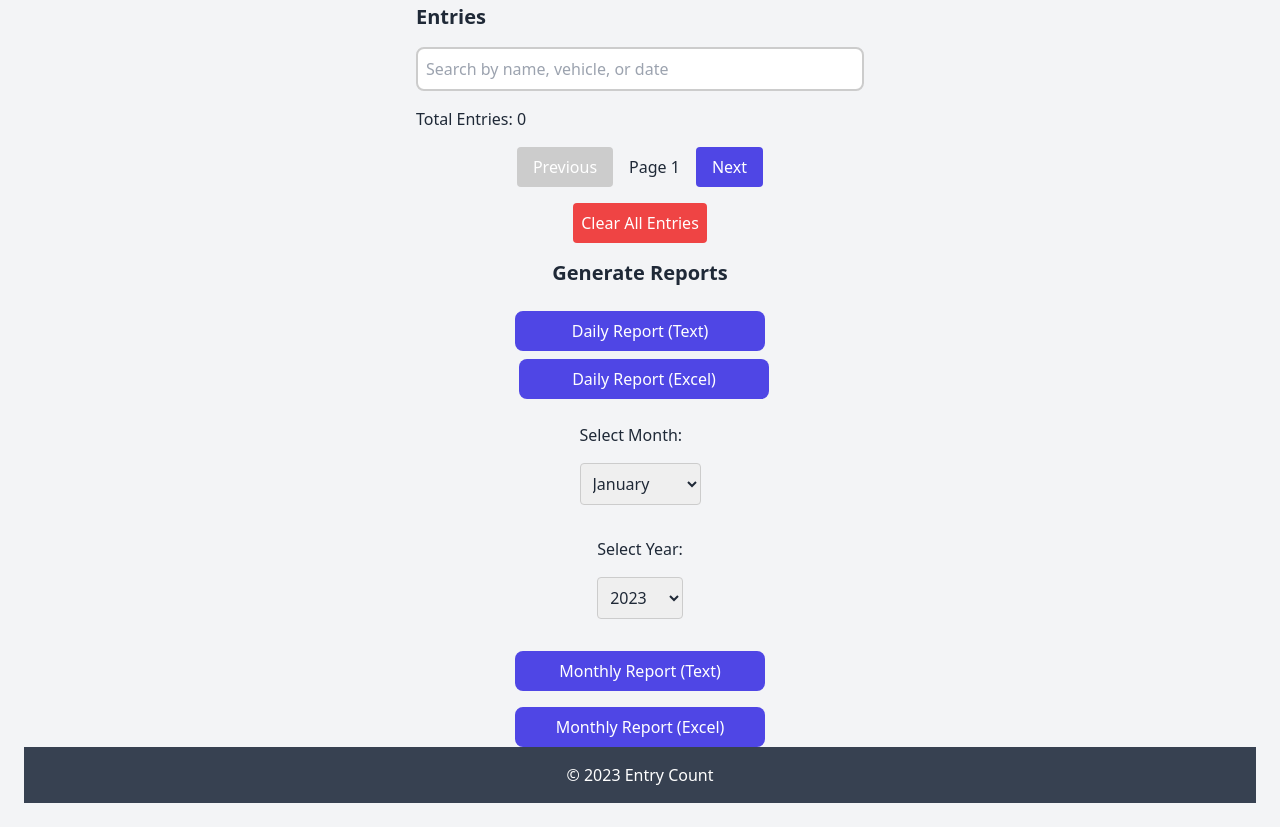
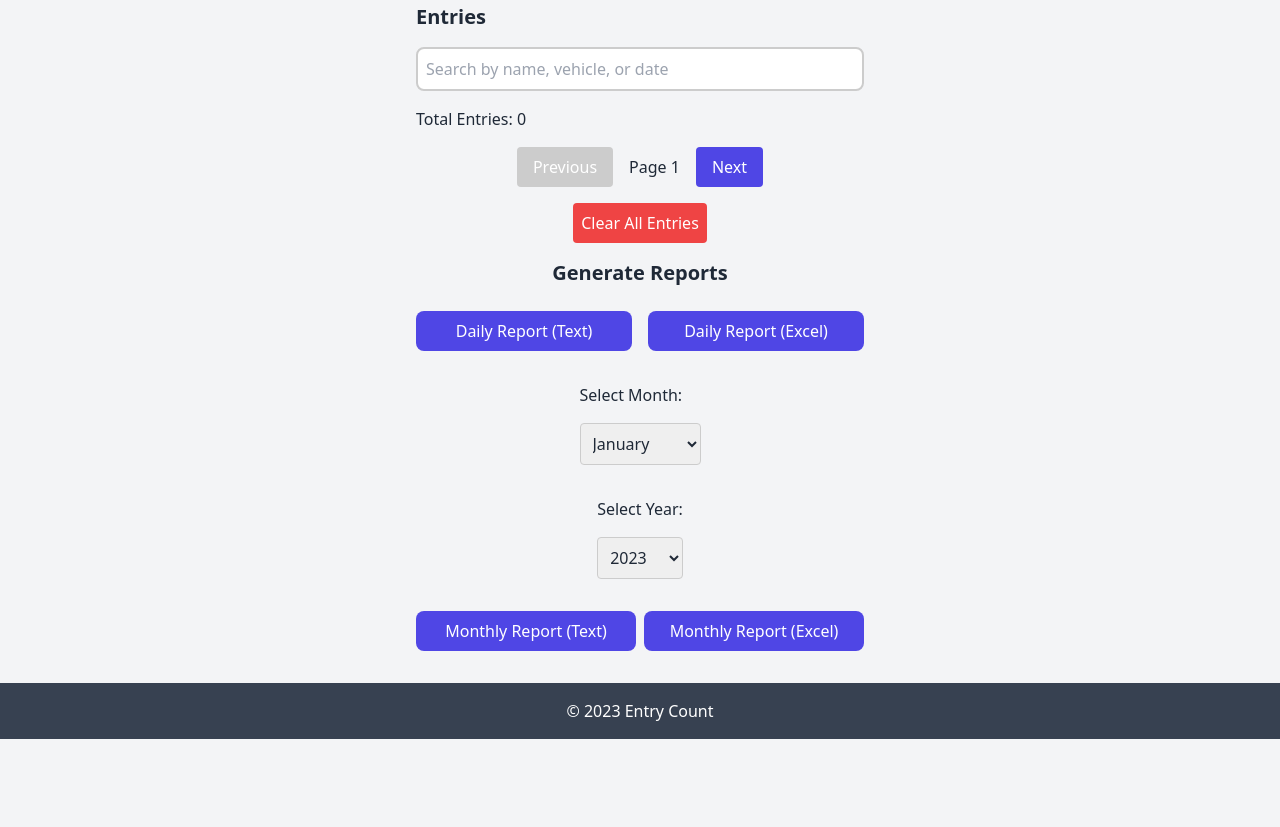
Before and after one commit to itsfraz/People-Entry-Counter, a plain HTML site: page index.html in a window 1280 px wide. Shown: the part 617-1444 px from the top of the page. After the commit the page ends 1356 px from the top, so only its background shows below. Drawn offline with nearby package versions, Linux system fonts and the light colour scheme.

Commit message:
Update the UI

```diff
--- a/index.html
+++ b/index.html
@@ -28,38 +28,49 @@
         <section id="entry-form" class="bg-white shadow-md rounded-lg p-6 w-full max-w-md">
             <form id="gateForm" class="flex flex-col gap-4">
                 <label for="name" class="font-medium">Name:</label>
-                <input type="text" id="name" name="name" placeholder="Enter Your Name" required class="border border-gray-300 rounded p-2">
+                <input type="text" id="name" name="name" placeholder="Enter Your Name" required
+                    class="border border-gray-300 rounded p-2">
 
                 <label for="vehicle" class="font-medium">Vehicle Number:</label>
-                <input type="text" id="vehicle" name="vehicle" placeholder="Enter vehicle number | Format:AB12AB1234" required class="border border-gray-300 rounded p-2">
+                <input type="text" id="vehicle" name="vehicle" placeholder="Enter vehicle number | Format:AB12AB1234"
+                    required class="border border-gray-300 rounded p-2">
 
                 <label for="purpose" class="font-medium">Purpose:</label>
-                <input type="text" id="purpose" name="purpose" placeholder="Enter Purpose" required class="border border-gray-300 rounded p-2">
+                <input type="text" id="purpose" name="purpose" placeholder="Enter Purpose" required
+                    class="border border-gray-300 rounded p-2">
 
                 <label for="time" class="font-medium">Entry Time:</label>
-                <input type="datetime-local" id="time" name="time" required class="border border-gray-300 rounded p-2">
+                <input type="datetime-local" id="time" name="time" required
+                    class="border border-gray-300 rounded p-2">
 
                 <button type="submit" class="bg-blue-500 text-white rounded p-2 hover:bg-blue-600">Submit</button>
             </form>
         </section>
         <section id="entry-list" class="mt-6 w-full max-w-md">
             <h2 class="text-xl font-semibold mb-4">Entries</h2>
-            <input type="text" id="search" placeholder="Search by name, vehicle, or date" class="border border-gray-300 rounded p-2 mb-4 w-full">
+            <input type="text" id="search" placeholder="Search by name, vehicle, or date"
+                class="border border-gray-300 rounded p-2 mb-4 w-full">
             <p class="font-medium">Total Entries: <span id="entry-count">0</span></p>
             <ul id="entries" class="list-disc pl-5">
                 <!-- Entries will be dynamically added here -->
             </ul>
             <div id="pagination" class="flex justify-center mt-4">
-                <button id="prev-page" disabled class="bg-gray-300 text-gray-800 rounded p-2 hover:bg-gray-400">Previous</button>
+                <button id="prev-page" disabled
+                    class="bg-gray-300 text-gray-800 rounded p-2 hover:bg-gray-400">Previous</button>
                 <span id="page-info" class="mx-2">Page 1</span>
                 <button id="next-page" class="bg-blue-500 text-white rounded p-2 hover:bg-blue-600">Next</button>
             </div>
-            <button id="clear-entries" class="bg-red-500 text-white rounded p-2 hover:bg-red-600 mt-4 mx-auto block">Clear All Entries</button>
+            <button id="clear-entries" class="bg-red-500 text-white rounded p-2 hover:bg-red-600 mt-4 mx-auto block">Clear
+                All Entries</button>
         </section>
         <section id="report-section" class="mt-6 w-full max-w-md">
             <h2 class="text-xl font-semibold mb-4">Generate Reports</h2>
-            <button id="generate-daily-report-text" class="bg-blue-500 text-white rounded p-2 hover:bg-blue-600">Daily Report (Text)</button>
-            <button id="generate-daily-report-excel" class="bg-blue-500 text-white rounded p-2 hover:bg-blue-600 ml-2">Daily Report (Excel)</button>
+            <div class="report-buttons">
+                <button id="generate-daily-report-text"
+                    class="bg-blue-500 text-white rounded p-2 hover:bg-blue-600">Daily Report (Text)</button>
+                <button id="generate-daily-report-excel"
+                    class="bg-blue-500 text-white rounded p-2 hover:bg-blue-600 ml-2">Daily Report (Excel)</button>
+            </div>
             <div class="mt-4">
                 <label for="month-select" class="block font-medium">Select Month:</label>
                 <select id="month-select" class="border border-gray-300 rounded p-2 w-full">
@@ -86,12 +97,18 @@
                     <option value="2025">2025</option>
                 </select>
             </div>
-            <button id="generate-monthly-report-text" class="bg-blue-500 text-white rounded p-2 hover:bg-blue-600 mt-2">Monthly Report (Text)</button>
-            <button id="generate-monthly-report-excel" class="bg-blue-500 text-white rounded p-2 hover:bg-blue-600 mt-2">Monthly Report (Excel)</button>
+            <div class="report-buttons">
+                <button id="generate-monthly-report-text"
+                    class="bg-blue-500 text-white rounded p-2 hover:bg-blue-600 mt-2">Monthly Report (Text)</button>
+                <button id="generate-monthly-report-excel"
+                    class="bg-blue-500 text-white rounded p-2 hover:bg-blue-600 mt-2">Monthly Report (Excel)</button>
+            </div>
         </section>
-        <footer id="footer" class="footer bg-gray-800 text-white p-4 text-center">
+
+    </main>
+     <footer id="footer" class="footer bg-gray-800 text-white p-4 text-center mt-auto">
             <p>© 2023 Entry Count</p>
-        </footer>
+    </footer>
     <script src="script.js"></script>
 </body>
 
--- a/styles.css
+++ b/styles.css
@@ -23,6 +23,7 @@
     box-shadow: 0 2px 4px rgba(0, 0, 0, 0.1);
     transition: transform 0.3s ease, box-shadow 0.3s ease;
     animation: fadeIn 0.5s ease-in-out;
+    flex-wrap: wrap; /* Allow content to wrap on smaller screens */
 }
 #entries li:hover {
     transform: translateY(-5px);
@@ -35,6 +36,7 @@
     border-radius: 0.25rem;
     cursor: pointer;
     transition: background-color 0.3s ease, transform 0.2s ease;
+     margin-top: 0.5rem; /* Add some top margin for smaller screens */
 }
 
 #entries li button.edit {
@@ -215,16 +217,26 @@ input[type="text"]:hover, input[type="datetime-local"]:hover, #search:hover {
     margin-top: 1rem;
 }
 
+.report-buttons {
+    display: flex;
+    justify-content: center;
+    flex-wrap: wrap; /* Allow buttons to wrap on smaller screens */
+    gap: 0.5rem; /* Add gap between buttons */
+    width: 100%; /* Ensure buttons take up full width */
+    margin-bottom: 0.5rem; /* Add some spacing below the buttons */
+}
+
 #generate-daily-report-text, #generate-daily-report-excel, #generate-monthly-report-text, #generate-monthly-report-excel {
     background-color: #4f46e5;
     color: white;
     padding: 0.5rem 1rem;
     border-radius: 0.5rem;
     text-align: center;
-    width: 100%;
-    max-width: 250px;
+    width: auto; /* Make buttons auto-sized */
+    max-width: 100%; /* Take up full width if needed */
     white-space: nowrap;
     transition: background-color 0.3s;
+    flex: 1 1 200px; /* Allow buttons to grow/shrink and set a base width */
 }
 
 #generate-daily-report-text:hover, #generate-daily-report-excel:hover, #generate-monthly-report-text:hover, #generate-monthly-report-excel:hover  {
@@ -383,3 +395,30 @@ body.dark-mode #year-select {
 #report-section {
     margin-bottom: 4rem; /* Add margin to the bottom of the report section */
 }
+/* Responsive Styles Using Media Queries */
+@media (max-width: 768px) {
+    #entries li {
+        flex-direction: column; /* Stack content on smaller screens */
+        align-items: flex-start; /* Align content to the start */
+    }
+
+    #entries li > * {
+        margin-bottom: 0.25rem; /* Add some spacing below the buttons */
+    }
+
+    #entries li button {
+         margin-left: 0;
+         margin-top: 0.25rem; /* Adjust top margin for smaller screens */
+
+    }
+
+    .report-buttons{
+        flex-direction: column;
+        align-items: center;
+    }
+
+    #report-section  button{
+           width: 100%;
+           max-width: unset;
+    }
+}
```
